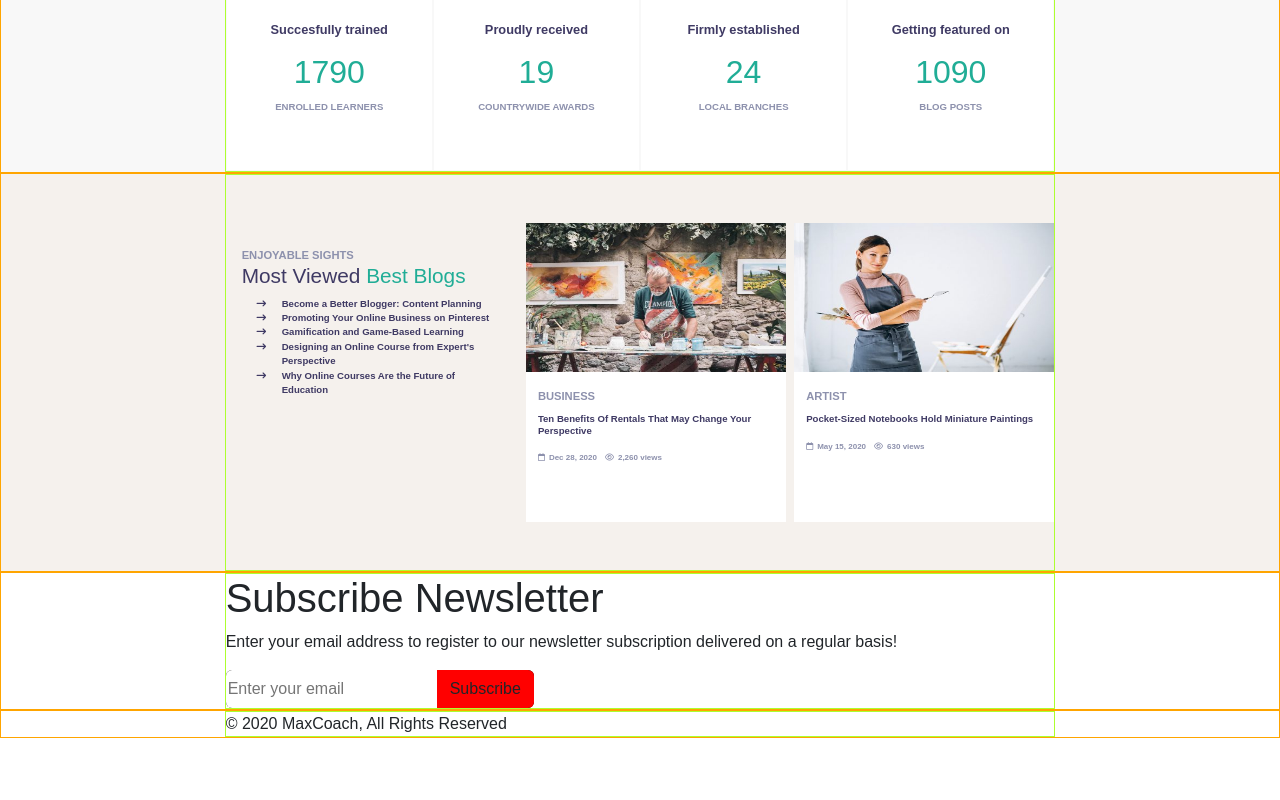
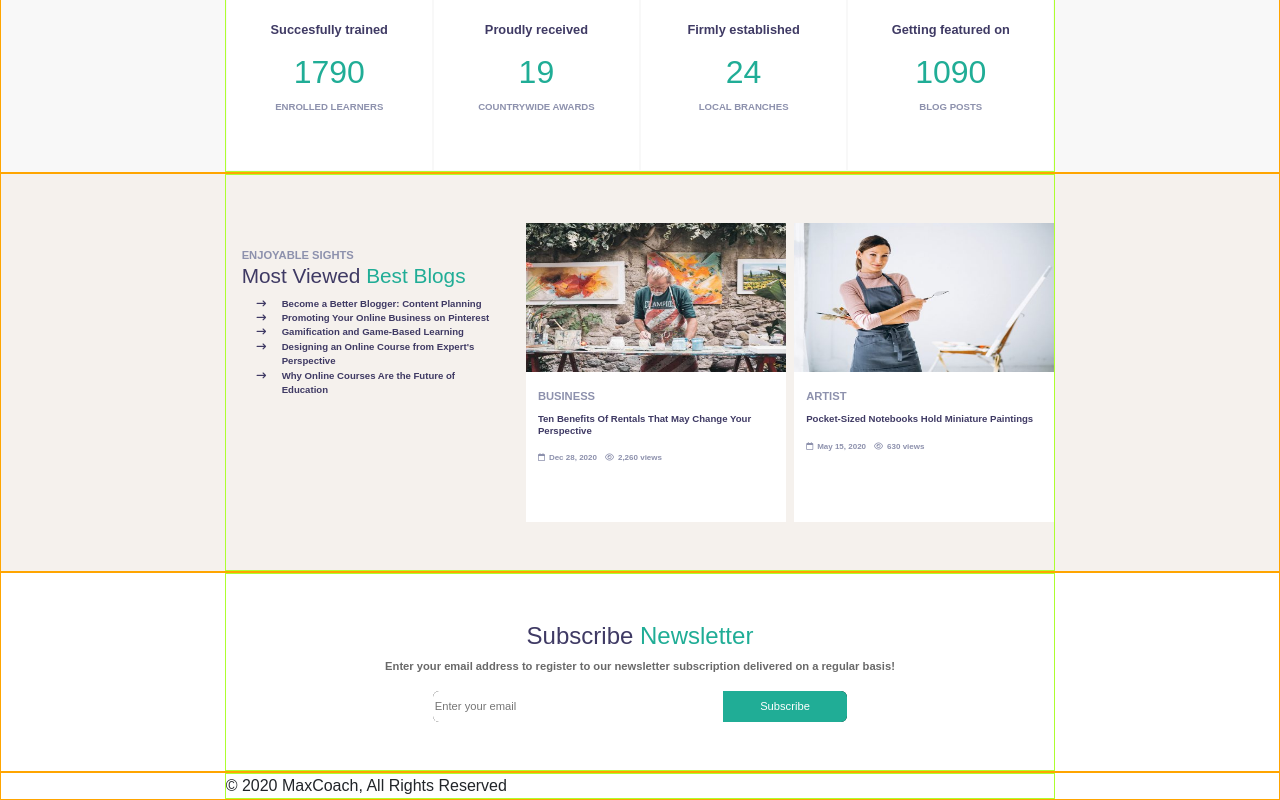
Before and after one commit to manuelcamaioni/proj-html-vuejs, a Vue app: page / in a window 1280 px wide. Shown: the part 2122-2922 px from the top of the page. Before the commit the page ends 2860 px from the top, so only its background shows below. Built offline with nearby package versions, Linux system fonts and the light colour scheme; a web font is replaced by a local one.

Commit message:
added newsletter section

```diff
--- a/src/components/FooterComponents/NewsletterFooter.vue
+++ b/src/components/FooterComponents/NewsletterFooter.vue
@@ -1,7 +1,7 @@
 <template>
     <section class="hero">
-        <div class="my-container">
-            <h1>Subscribe <span>Newsletter</span></h1>
+        <div class="my-container d-flex flex-column justify-content-center align-items-center py-5">
+            <h2>Subscribe <span class="highlight">Newsletter</span></h2>
             <p>Enter your email address to register to our newsletter subscription delivered on a regular basis!</p>
             <div class="input-element d-flex">
                 <input type="email" placeholder="Enter your email">
@@ -20,21 +20,42 @@ export default {
 <style lang="scss" scoped>
 @use "../../styles/variables.scss" as *;
 
+section.hero {
+    font-weight: bold;
+    color: $primaryColor;
+
+    h2 {
+        text-align: center;
+        font-size: 1.5rem;
+    }
+
+    p {
+        color: $secondaryTextColor;
+        text-align: center;
+        font-size: .7rem;
+    }
+}
+
 .input-element {
     border-radius: 0.375rem;
     overflow: hidden;
     background-color: black;
-    width: fit-content;
+    font-size: .7rem;
+    width: 50%;
+
 }
 
 input {
     border: none;
     border-radius: 0;
+    width: 70%;
 }
 
 button {
-    background-color: red;
+    background-color: $primaryHighlight;
     border-radius: 0;
-
+    color: white;
+    font-size: .7rem;
+    width: 30%;
 }
 </style>
```
